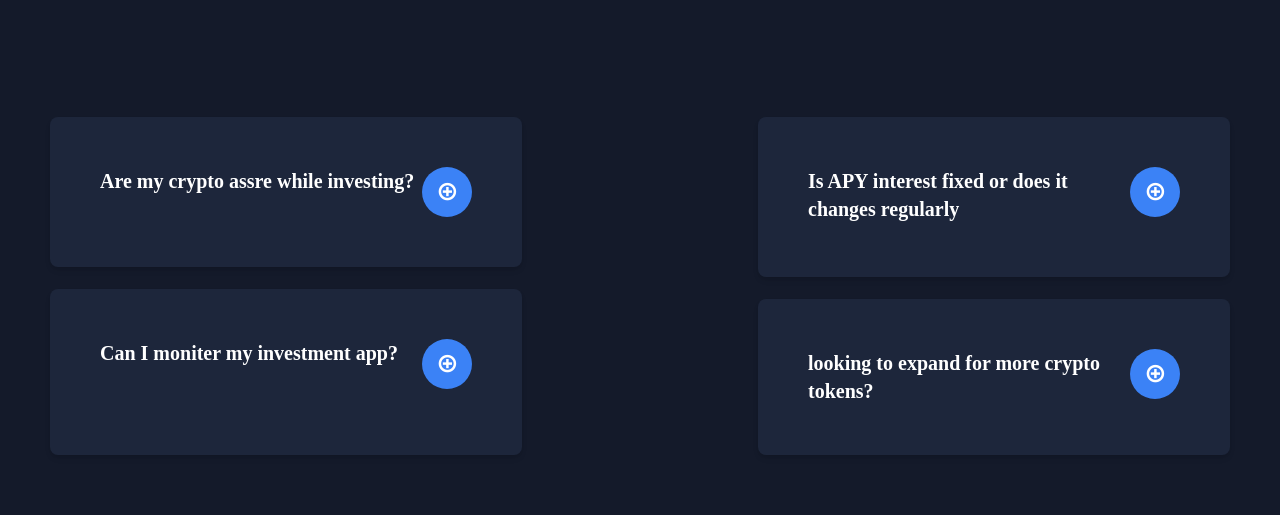
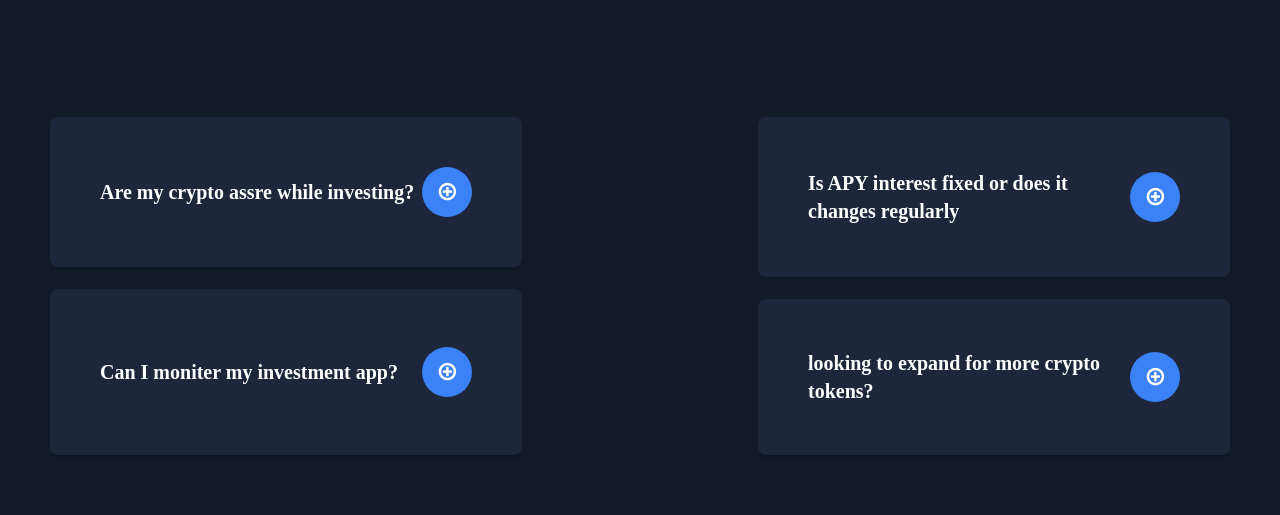
Before and after one commit to anubhavjha893/defi_x, a plain HTML site: page index.html in a window 1280 px wide. Shown: the part 1813-2328 px from the top of the page. Drawn offline with nearby package versions, Linux system fonts and the light colour scheme.

Commit message:
minor changes

```diff
--- a/index.html
+++ b/index.html
@@ -203,13 +203,13 @@
                 </div>
                 <div class="lg:mt-[50px] p-5 flex flex-col gap-3 lg:p-[50px]">
                     <div class="box-11 lg:flex  gap-3 lg:justify-between">
-                        <div class="box11 mb-[10px] lg:w-[40%] lg:h-[30%]  flex justify-between  text-white lg:text-xl font-semibold bg-[#1D263B] rounded-lg shadow-md p-[50px]">
+                        <div class="box11 mb-[10px] lg:w-[40%] lg:h-[30%]  flex justify-between items-center  text-white lg:text-xl font-semibold bg-[#1D263B] rounded-lg shadow-md p-[50px]">
                             <div>
                                 <p>Are my crypto assre while investing?</p>
                             </div>
                             <i class="ri-add-circle-line lg:bg-blue-500 lg:px-[15px] lg:h-[50px] lg:rounded-[100px] flex items-center"></i>
                         </div>
-                        <div class="box11  lg:w-[40%]  flex justify-between text-white lg:text-xl font-semibold bg-[#1D263B] rounded-lg shadow-md p-[50px]">
+                        <div class="box11  lg:w-[40%]  flex justify-between items-center text-white lg:text-xl font-semibold bg-[#1D263B] rounded-lg shadow-md p-[50px]">
                             <div>
                                 <p>Is APY interest fixed or does it changes regularly</p>
                             </div>
@@ -217,13 +217,13 @@
                         </div>
                     </div>
                     <div class="box-11  gap-3 lg:flex lg:justify-between">
-                        <div class="box11 lg:w-[40%] lg:h-[30% ] flex justify-between text-white lg:text-xl font-semibold bg-[#1D263B] rounded-lg shadow-md p-[50px]">
+                        <div class="box11 lg:w-[40%] lg:h-[30% ] flex justify-between items-center text-white lg:text-xl font-semibold bg-[#1D263B] rounded-lg shadow-md p-[50px]">
                             <div>
                                 <p>Can I moniter my investment app?</p>
                             </div>
                             <i class="ri-add-circle-line lg:bg-blue-500 lg:px-[15px] lg:h-[50px] lg:rounded-[100px] flex items-center"></i>
                         </div>
-                        <div class="box11 mt-[10px] lg:w-[40%] lg:h-[30% ] flex justify-between text-white lg:text-xl font-semibold bg-[#1D263B] rounded-lg shadow-md p-[50px]">
+                        <div class="box11 mt-[10px] lg:w-[40%] lg:h-[30% ] items-center flex justify-between text-white lg:text-xl font-semibold bg-[#1D263B] rounded-lg shadow-md p-[50px]">
                             <div>
                                 <p>looking to expand for more crypto tokens?</p>
                             </div>
```
